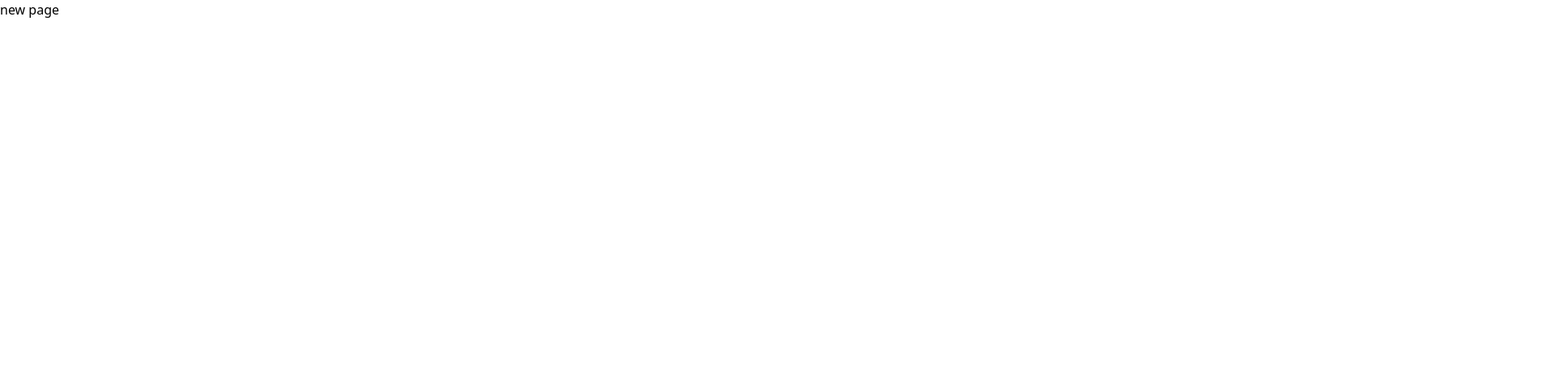
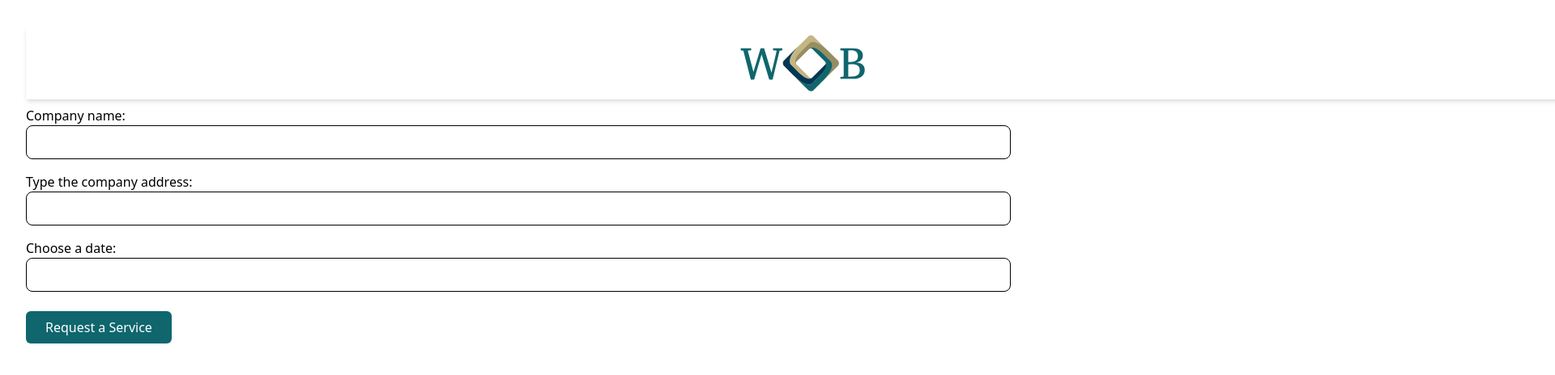
Before and after one commit to michelk27/wob-frontend, a React (Create React App) app: page /newvisit in a window 1280 px wide. Shown: the top 464 px of the page at 81% size, 1920 px wide, since content can reach past the window. Built offline with nearby package versions, Linux system fonts and the light colour scheme.

Commit message:
new visit page

```diff
--- a/src/App.js
+++ b/src/App.js
@@ -16,7 +16,5 @@ function App() {
             </BrowserRouter>
         </>
     )
-
 }
-
 export default App;
--- a/src/components/CustomerPage.jsx
+++ b/src/components/CustomerPage.jsx
@@ -7,10 +7,10 @@ import RequestButton from "./Buttons/RequestButton.jsx";
 const CustomerPage = () => {
     return(
         <div>
-            <div className="w-[1920px] h-[91px] shadow-md bg-white flex justify-center items-center ">
+            <div className="w-[1920px] h-[91px] px-892 py-14 shadow-md bg-white flex justify-center items-center ">
                 <img src={LogoImage} alt="logo" className="h-[74px] w-[250px] my-0" />
             </div>
-            <div className="left-0 top-0">
+            <div className="w-full flex justify-end px-6 mt-4">
                 <RequestButton /> {/* Render the RequestButton component */}
             </div>
             <div>
--- a/src/components/LoginPage.jsx
+++ b/src/components/LoginPage.jsx
@@ -30,5 +30,4 @@ const LoginPage = () => {
         </div>
     );
 };
-
 export default LoginPage;
--- a/src/components/NewVisitPage.jsx
+++ b/src/components/NewVisitPage.jsx
@@ -1,10 +1,28 @@
 import React from 'react';
+import LogoImage from "../assets/logo.svg";
 
 const NewVisitPage = () => {
     return(
-        <div>
-            new page
-        </div>
+        <div className="p-8">
+            <div className="w-[1920px] h-[91px] shadow-md bg-white flex justify-center items-center ">
+            <img src={LogoImage} alt="logo" className="h-[74px] w-[250px] my-0" />
+            </div>
+            <div className="flex flex-col py-2">
+                <label>Company name:</label>
+                <input className="rounded-lg border p-2" type="text"/>
+            </div>
+            <div className="flex flex-col py-2">
+            <label>Type the company address:</label>
+            <input className="rounded-lg border p-2" type="text"/>
+            </div>
+            <div className="flex flex-col py-2">
+            <label>Choose a date:</label>
+            <input className="rounded-lg border p-2" type="text"/>
+            </div>
+            <div>
+                <button className="bg-primary rounded-md px-6 py-2 text-white mt-4" >Request a Service</button>
+            </div>
+      </div>
     )
 }
 export default NewVisitPage;
--- a/src/components/Template/VisitRequestsList.jsx
+++ b/src/components/Template/VisitRequestsList.jsx
@@ -23,7 +23,7 @@ function VisitRequestsList() {
     return (
         <div className="relative overflow-x-auto shadow-md sm:rounded-lg px-6">
             <h1>My Service Requests</h1>
-            <table className="w-full text-sm text-left text-gray-500 dark:text-gray-400">
+            <table className="w-full text-sm text-left text-gray-500 dark:text-gray-400 border p-8 ">
                 <thead className="text-xs text-gray-700 uppercase bg-gray-50 dark:bg-gray-700 dark:text-gray-400">
                 <tr>
                     <th className="p-3 text-sm font-semibold tracking-wide text-left">Visit Date</th>
@@ -33,12 +33,12 @@ function VisitRequestsList() {
                 </tr>
                 </thead>
                 <tbody>
-                {visitRequests.map((request, index) => (
-                    <tr className="bg-white border-b dark:bg-gray-800 dark:border-gray-700" key={`${index}-${request.id}`}>
+                {visitRequests.map((request) => (
+                    <tr className="bg-white border-b dark:bg-gray-800 dark:border-gray-700" key={request.id}>
                         <td scope="col" className="px-6 py-3">{request.date}</td>
                         <td scope="col" className="px-6 py-3">{request.type}</td>
                         <td scope="col" className="px-6 py-3">{request.status}</td>
-                        <td scope="col" className="px-6 py-3">{request.details}</td>
+                        <td scope="col" className="px-6 py-3"><label>view details</label></td>
                     </tr>
                 ))}
                 </tbody>
```
